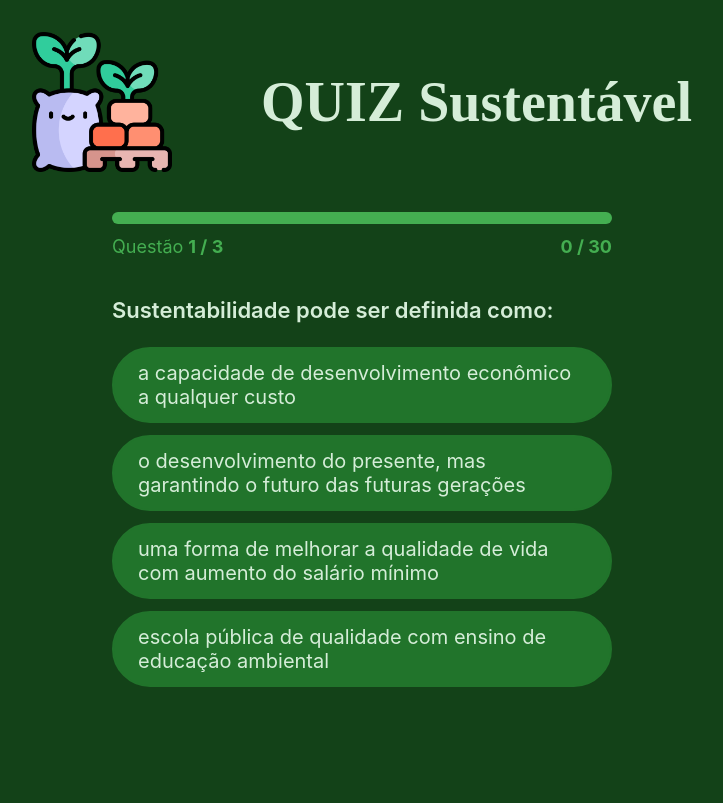
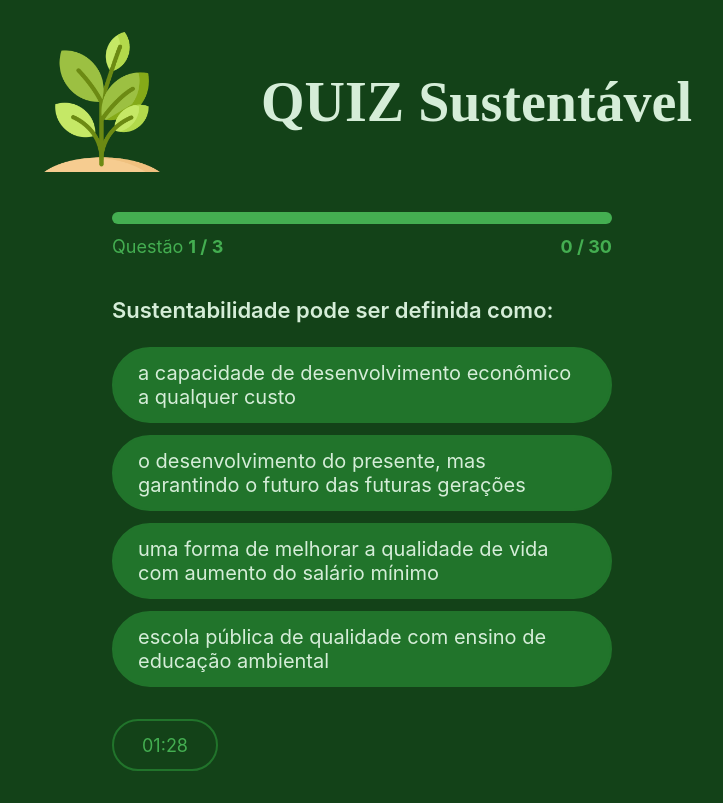
Before and after one commit to rootcherry/projeto-ext-iv, a React (Create React App) app: page / in a window 1280 px wide. Both pictures are taken after a click on the button "Iniciar". Shown: the whole page, without its empty margins (278-1001 px from the left). Built offline with nearby package versions, Linux system fonts and the light colour scheme; data requests are answered from the project's data file.

Commit message:
add timer

```diff
--- a/public/index.html
+++ b/public/index.html
@@ -24,7 +24,7 @@
       work correctly both with client-side routing and a non-root public URL.
       Learn how to configure a non-root public URL by running `npm run build`.
     -->
-    <title>React App</title>
+    <title>Quiz Sustentável</title>
   </head>
   <body>
     <noscript>You need to enable JavaScript to run this app.</noscript>
--- a/src/components/App.js
+++ b/src/components/App.js
@@ -8,6 +8,10 @@
 import NextButton from "./NextButton";
 import Progress from "./Progress";
 import FinishScreen from "./FinishScreen";
+import Footer from "./Footer";
+import Timer from "./Timer";
+
+const SECS_PER_QUESTION = 30;
 
 const initialState = {
   questions: [],
@@ -16,6 +20,7 @@
   answer: null,
   points: 0,
   highscore: 0,
+  secondsRemaining: 10,
 };
 
 function reducer(state, action) {
@@ -32,6 +37,7 @@
       return {
         ...state,
         status: "active",
+        secondsRemaining: state.questions.length * SECS_PER_QUESTION,
       };
     case "newAnswer":
       const question = state.questions.at(state.index);
@@ -60,13 +66,21 @@
     case "restart":
       return { ...initialState, questions: state.questions, status: "ready" };
     default:
+    case "tick":
+      return {
+        ...state,
+        secondsRemaining: state.secondsRemaining - 1,
+        status: state.secondsRemaining === 0 ? "finished" : state.status,
+      };
       throw new Error("Ação desconhecida");
   }
 }
 
 function App() {
-  const [{ questions, status, index, answer, points, highscore }, dispatch] =
-    useReducer(reducer, initialState);
+  const [
+    { questions, status, index, answer, points, highscore, secondsRemaining },
+    dispatch,
+  ] = useReducer(reducer, initialState);
   const numQuestions = questions.length;
   const maxPossiblePoints = questions.reduce(
     (prev, cur) => prev + cur.points,
@@ -103,12 +117,15 @@
               dispatch={dispatch}
               answer={answer}
             />
+            <Footer>
+              <Timer dispatch={dispatch} secondsRemaining={secondsRemaining} />
               <NextButton
                 dispatch={dispatch}
                 answer={answer}
                 numQuestions={numQuestions}
                 index={index}
               />
+            </Footer>
           </>
         )}
         {status === "finished" && (
--- /dev/null
+++ b/src/components/Footer.js
@@ -0,0 +1,5 @@
+function Footer({ children }) {
+  return <footer>{children}</footer>;
+}
+
+export default Footer;
--- /dev/null
+++ b/src/components/Timer.js
@@ -0,0 +1,27 @@
+import { useEffect } from "react";
+
+function Timer({ dispatch, secondsRemaining }) {
+  const mins = Math.floor(secondsRemaining / 60);
+  const seconds = secondsRemaining % 60;
+
+  useEffect(
+    function () {
+      const id = setInterval(function () {
+        dispatch({ type: "tick" });
+      }, 1000);
+
+      return () => clearInterval(id);
+    },
+    [dispatch]
+  );
+
+  return (
+    <div className="timer">
+      {mins < 10 && "0"}
+      {mins}:{seconds < 10 && "0"}
+      {seconds}
+    </div>
+  );
+}
+
+export default Timer;
```
Also changed, not shown: public/sustentabilidade.png, 1 other file (tests, documents, lock files or other folders). Lines whose indentation alone changed are shown as unchanged.
